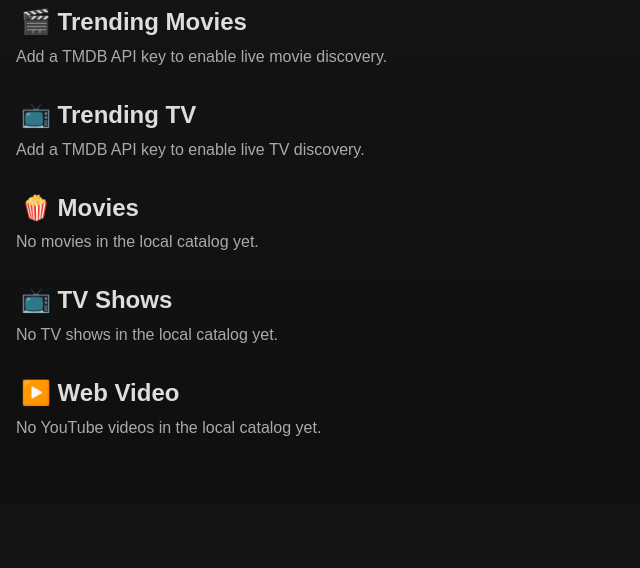
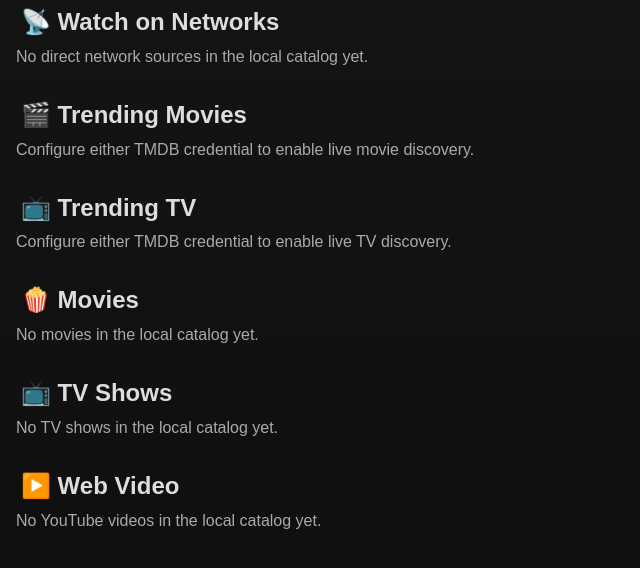
Before and after one commit to drakeg/aitv, a Django app: page / in a window 1280 px wide. Shown: the part 53-621 px from the top of the page, without its empty margins (0-640 px from the left). Run offline with Django 5.2, Linux system fonts and the light colour scheme; data that the repository does not hold is empty.

Commit message:
Prioritize direct network content

```diff
--- a/templates/home.html
+++ b/templates/home.html
@@ -16,12 +16,23 @@
 {% endif %}
 
 <div class="mb-4">
+    <h4 class="mb-2">📡 Watch on Networks</h4>
+    <div class="row-scroll">
+        {% for item in network_items %}
+            {% include "partials/card.html" %}
+        {% empty %}
+            <div class="text-muted">No direct network sources in the local catalog yet.</div>
+        {% endfor %}
+    </div>
+</div>
+
+<div class="mb-4">
     <h4 class="mb-2">🎬 Trending Movies</h4>
     <div class="row-scroll">
         {% for item in trending_movies %}
             {% include "partials/card.html" %}
         {% empty %}
-            <div class="text-muted">Add a TMDB API key to enable live movie discovery.</div>
+            <div class="text-muted">Configure either TMDB credential to enable live movie discovery.</div>
         {% endfor %}
     </div>
 </div>
@@ -32,7 +43,7 @@
         {% for item in trending_tv %}
             {% include "partials/card.html" %}
         {% empty %}
-            <div class="text-muted">Add a TMDB API key to enable live TV discovery.</div>
+            <div class="text-muted">Configure either TMDB credential to enable live TV discovery.</div>
         {% endfor %}
     </div>
 </div>
```
